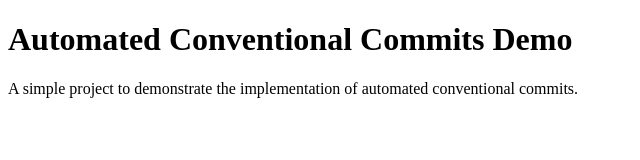
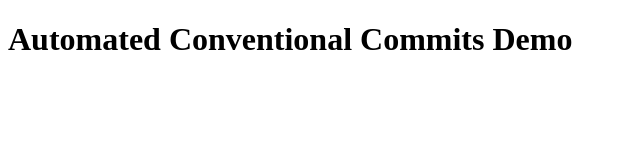
Before and after one commit to indratanaya/Automated-Conventional-Commits-Demo, a website: page src/index.html in a window 1280 px wide. Shown: the whole page, without its empty margins (0-640 px from the left). Drawn offline with Linux system fonts and the light colour scheme.

Commit message:
Bad commit

```diff
--- a/src/index.html
+++ b/src/index.html
@@ -7,6 +7,5 @@
   </head>
   <body>
     <h1>Automated Conventional Commits Demo</h1>
-    <p>A simple project to demonstrate the implementation of automated conventional commits.</p>
   </body>
 </html>
```
